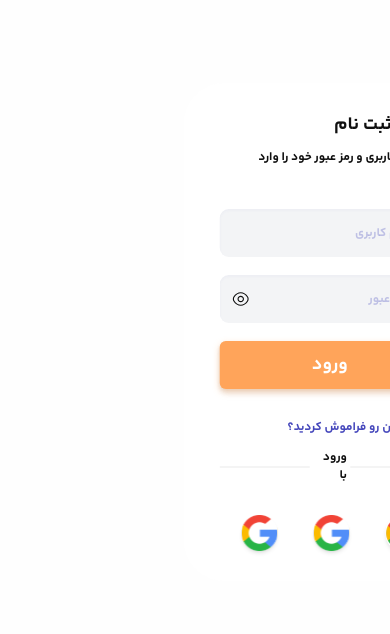
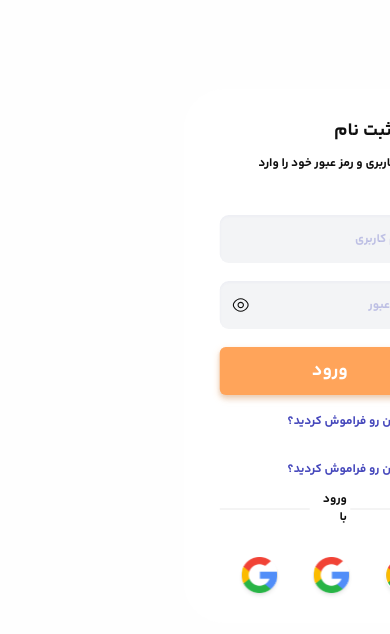
Before and after one commit to zahrabakhshandeh/Healthcare-Monitoring-Diet, a Next.js app: page /register/login in a window 390 px wide. Shown: the top 634 px of the page. Built offline with nearby package versions, Linux system fonts and the light colour scheme.

Commit message:
responsive medium size for formlogin by css grid

```diff
--- a/src/components/LoginComponents/FormLogin/index.tsx
+++ b/src/components/LoginComponents/FormLogin/index.tsx
@@ -4,24 +4,25 @@ import MainInput from "@/components/MainInput";
 import UserProfile from "/public/profile-circle.svg";
 import PasswordKey from "/public/passwordkey.svg";
 import MainButton from "@/components/MainButton";
-import { Controller} from "react-hook-form";
+import { Controller } from "react-hook-form";
 import useLogin from "@/validation/loginValidation/useLogin";
+import Link from "next/link";
 
 const FormLogin = () => {
-  const { control, handelValueInputs,errors, handleSubmit } = useLogin();
+  const { control, handelValueInputs, errors, handleSubmit } = useLogin();
 
   const usernameRef = useRef<HTMLInputElement>(null);
   const passwordRef = useRef<HTMLInputElement>(null);
 
   useEffect(() => {
     usernameRef.current?.focus();
-    if(errors.username){
-      usernameRef.current?.focus()
+    if (errors.username) {
+      usernameRef.current?.focus();
     }
-    if(errors.password && !errors.username){
-      passwordRef.current?.focus()
+    if (errors.password && !errors.username) {
+      passwordRef.current?.focus();
     }
-  }, [errors.username , errors.password]);
+  }, [errors.username, errors.password]);
 
   const inputRefs = [usernameRef, passwordRef];
 
@@ -43,7 +44,7 @@ const FormLogin = () => {
     <>
       <form
         action=""
-        className="flex w-full flex-col gap-6 "
+        className="flex w-full md:grid md:grid-cols-2 lg:grid-cols-1 grid-cols-1  flex-col gap-6  "
         onSubmit={handleSubmit(handelValueInputs)}
         onKeyDown={handleEnter}
       >
@@ -53,7 +54,7 @@ const FormLogin = () => {
           render={({ field }) => (
             <MainInput
               firsticonsrc={UserProfile}
-              className={`w-full ${errors.username && 'border border-red-600'}`}
+              className={`w-full ${errors.username && "border border-red-600"}`}
               placeholder="نام کاربری"
               {...field}
               ref={usernameRef}
@@ -68,16 +69,27 @@ const FormLogin = () => {
             <MainInput
               firsticonsrc={PasswordKey}
               type="password"
-              className={`${(errors.password && !errors.username)&& 'border border-red-600'}`}
+              className={`${
+                errors.password && !errors.username && "border border-red-600"
+              }`}
               placeholder="رمز عبور"
               {...field}
               ref={passwordRef}
             />
           )}
         />
-          <MainButton className="h-16 shadow-button-orange bg-[var(--orange-color)]"
+        <section className=" col-span-2 w-full grid lg:grid-cols-1 grid-cols-1 md:grid-cols-2 items-center gap-6">
+          <MainButton
+            className="h-16 shadow-button-orange  bg-[var(--orange-color)]"
             value={"ورود"}
           />
+          <Link
+            href=""
+            className="text-[var(--link-blue)] md:text-center lg:text-right text-base "
+          >
+            رمز عبورتون رو فراموش کردید؟
+          </Link>
+        </section>
       </form>
     </>
   );
```
